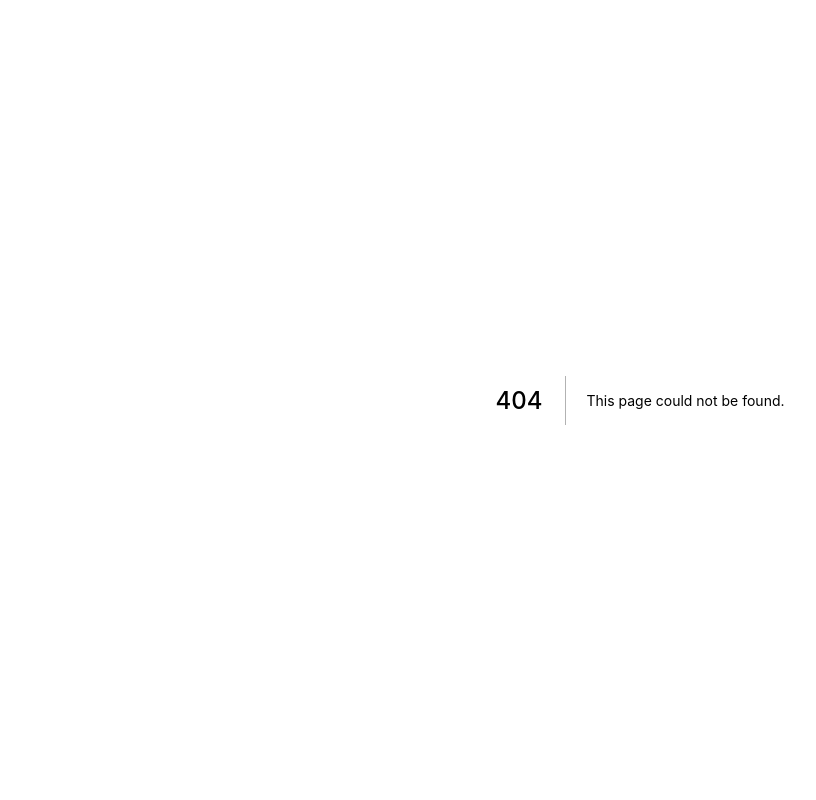
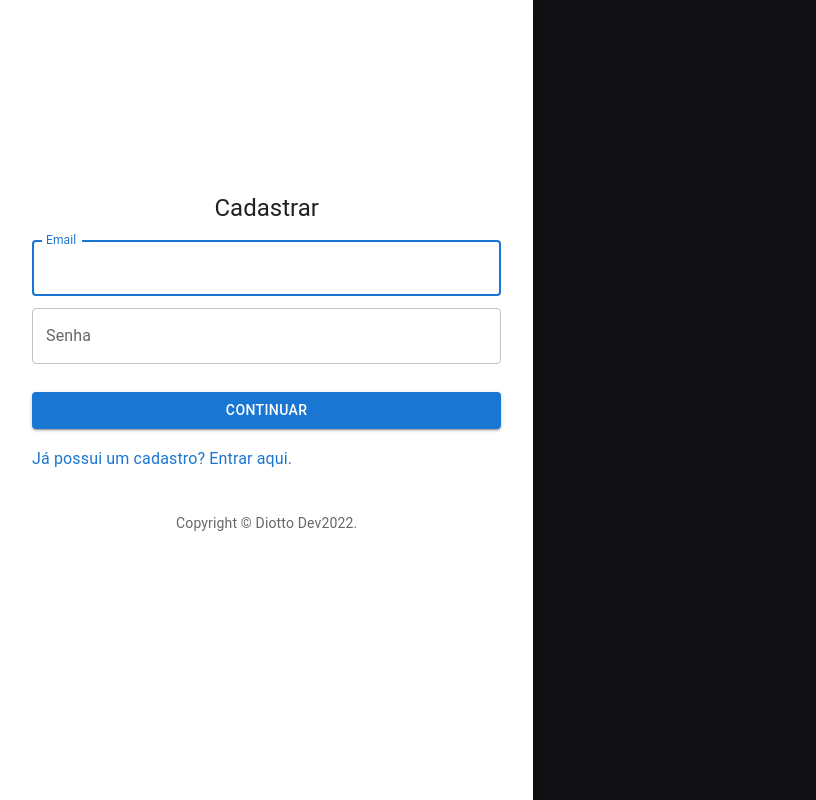
Before and after one commit to Diotto6/taskedtask-ui, a Next.js app: page /registration in a window 1280 px wide. Before the commit this address had no page. Shown: the whole page, without its empty margins (0-816 px from the left). Built offline with nearby package versions, Linux system fonts and the light colour scheme.

Commit message:
feat: create page user register (#1)

```diff
--- a/next.config.js
+++ b/next.config.js
@@ -1,7 +1,35 @@
 /** @type {import('next').NextConfig} */
+const path = require("path");
 const nextConfig = {
   reactStrictMode: true,
   swcMinify: true,
-}
+  poweredByHeader: false,
+  reactStrictMode: true,
+  eslint: {
+    // Warning: This allows production builds to successfully complete even if
+    // your project has ESLint errors.
+    ignoreDuringBuilds: true,
+  },
+  async redirects() {
+    return [
+      {
+        source: "/",
+        destination: "/login",
+        permanent: false,
+      },
+      {
+        source: "/restricted",
+        destination: "/messages",
+        permanent: false,
+      },
+    ];
+  },
 
-module.exports = nextConfig
+  webpack(config) {
+    // Set custom webpack config
+    config.resolve.modules.push(path.resolve("./src"));
+    return config;
+  },
+};
+
+module.exports = nextConfig;
--- a/package.json
+++ b/package.json
@@ -19,6 +19,7 @@
     "next": "12.2.5",
     "react": "18.2.0",
     "react-dom": "18.2.0",
+    "react-toastify": "^9.0.8",
     "styled-components": "^5.3.5",
     "yup": "^0.32.11"
   },
--- a/src/pages/_app.tsx
+++ b/src/pages/_app.tsx
@@ -3,9 +3,13 @@ import type { AppProps } from "next/app";
 import { ThemeProvider } from "styled-components";
 import theme from "../styles/theme";
 
+import { ToastContainer } from "react-toastify";
+import "react-toastify/dist/ReactToastify.css";
+
 function MyApp({ Component, pageProps }: AppProps) {
   return (
     <ThemeProvider theme={theme}>
+      <ToastContainer />
       <Component {...pageProps} />
       <GlobalStyle />
     </ThemeProvider>
--- a/src/pages/_document.tsx
+++ b/src/pages/_document.tsx
@@ -38,17 +38,11 @@ export default class MyDocument extends Document {
   }
   render(): JSX.Element {
     return (
-      <Html lang="PT">
+      <Html lang="pt-br">
         <Head>
-          <meta charSet="utf-8" />
-          <link
-            rel="icon"
-            type="image/png"
-            sizes="16x16"
-            href="/favicons/favicon-ico"
-          />
-          <meta name="msapplication-TileColor" content="#ffffff" />
-          <meta name="theme-color" content="#ffffff" />
+          <meta charSet="UTF-8" />
+          <meta httpEquiv="X-UA-Compatible" content="ie=edge" />
+          <meta name="apple-mobile-web-app-title" content="Bertic" />
         </Head>
         <body>
           <Main />
--- a/src/pages/api/services/api.tsx
+++ b/src/pages/api/services/api.tsx
@@ -18,11 +18,11 @@ export const createSession = async ({ email, password }: UserTypeProps) => {
 //   return api.get(url);
 // };
 
-// export const createUser = async (email, password) => {
-//   let url = `/user`;
+export const createUser = async ({ email, password }: UserTypeProps) => {
+  let response = await axios.post("/user", { email, password });
 
-//   return api.post(url, { email, password });
-// };
+  return response.data;
+};
 
 // export const getMensagens = async (userId) => {
 //   let url = `/mensagens/${userId}`;
--- /dev/null
+++ b/src/pages/registration/index.tsx
@@ -0,0 +1,143 @@
+import Box from "@mui/material/Box";
+import Button from "@mui/material/Button";
+import CssBaseline from "@mui/material/CssBaseline";
+import Grid from "@mui/material/Grid";
+import Link from "@mui/material/Link";
+import Paper from "@mui/material/Paper";
+import { createTheme, ThemeProvider } from "@mui/material/styles";
+import TextField from "@mui/material/TextField";
+import Typography from "@mui/material/Typography";
+import { useFormik } from "formik";
+import { userSchema } from "../../schemas";
+import { CreateUserType } from "../../types";
+import { createUser } from "../api/services/api";
+import { toast } from "react-toastify";
+import { useRouter } from "next/router";
+import path from "node:path/win32";
+
+function Copyright(props: any) {
+  return (
+    <Typography
+      variant="body2"
+      color="text.secondary"
+      align="center"
+      {...props}
+    >
+      {"Copyright © "}
+      Diotto Dev
+      {new Date().getFullYear()}
+      {"."}
+    </Typography>
+  );
+}
+
+const createUserDefault: CreateUserType = {
+  email: "",
+  password: "",
+};
+
+const theme = createTheme();
+
+export default function LoginPage() {
+  const router = useRouter();
+  const formik = useFormik({
+    initialValues: createUserDefault,
+    validationSchema: userSchema,
+    onSubmit: async (values) => {
+      const data = {
+        email: values.email,
+        password: values.password,
+      };
+      const response = await createUser(data);
+      if (response.ok) {
+        toast.dismiss();
+        toast.success(response.message);
+        setTimeout(() => {
+          router.push("/login");
+        }, 1000);
+      } else {
+        toast.dismiss();
+        toast.error(response.message);
+      }
+    },
+  });
+
+  return (
+    <ThemeProvider theme={theme}>
+      <Grid container component="main" sx={{ height: "100vh" }}>
+        <CssBaseline />
+        <Grid item xs={12} sm={8} md={5} component={Paper} elevation={6} square>
+          <Box
+            sx={{
+              paddingTop: "8rem",
+              my: 8,
+              mx: 4,
+              display: "flex",
+              flexDirection: "column",
+              alignItems: "center",
+            }}
+          >
+            <Typography component="h1" variant="h5">
+              Cadastrar
+            </Typography>
+            <Box sx={{ mt: 1 }}>
+              <form onSubmit={formik.handleSubmit}>
+                <TextField
+                  margin="dense"
+                  fullWidth
+                  id="email"
+                  label="Email"
+                  name="email"
+                  autoComplete="email"
+                  autoFocus
+                  onChange={formik.handleChange}
+                  onBlur={formik.handleBlur}
+                  error={formik.touched.email && Boolean(formik.errors.email)}
+                  helperText={formik.touched.email && formik.errors.email}
+                  value={formik.values.email}
+                />
+                <TextField
+                  fullWidth
+                  margin="dense"
+                  name="password"
+                  label="Senha"
+                  type="password"
+                  id="password"
+                  onChange={formik.handleChange}
+                  onBlur={formik.handleBlur}
+                  error={
+                    formik.touched.password && Boolean(formik.errors.password)
+                  }
+                  helperText={formik.touched.password && formik.errors.password}
+                  value={formik.values.password}
+                />
+                <Button
+                  type="submit"
+                  fullWidth
+                  variant="contained"
+                  sx={{ mt: 3, mb: 2 }}
+                >
+                  Continuar
+                </Button>
+              </form>
+              <Grid container>
+                <Grid item>
+                  <Link
+                    href="/login"
+                    variant="subtitle1"
+                    sx={{
+                      textDecoration: "none",
+                    }}
+                  >
+                    {"Já possui um cadastro? Entrar aqui."}
+                  </Link>
+                </Grid>
+              </Grid>
+              <Copyright sx={{ mt: 5 }} />
+            </Box>
+          </Box>
+        </Grid>
+      </Grid>
+    </ThemeProvider>
+  );
+}
--- a/src/schemas.ts
+++ b/src/schemas.ts
@@ -1,6 +1,9 @@
 import * as yup from "yup";
 
 export const userSchema = yup.object({
-  email: yup.object().required(),
-  password: yup.object().required(),
+  email: yup.string().required("Campo obrigatório"),
+  password: yup
+    .string()
+    .min(8, "Senha deve conter no minimo 8 caracteres")
+    .required("Campo obrigatório"),
 });
--- /dev/null
+++ b/src/types.ts
@@ -0,0 +1,4 @@
+export type CreateUserType = {
+  email: string;
+  password: string;
+};
--- a/tsconfig.json
+++ b/tsconfig.json
@@ -1,6 +1,6 @@
 {
   "compilerOptions": {
-    "target": "es5",
+    "target": "ES2020",
     "lib": ["dom", "dom.iterable", "esnext"],
     "allowJs": true,
     "skipLibCheck": true,
```
Also changed, not shown: src/pages/index.tsx (deleted, +0 -20 lines), src/pages/login/index.tsx (renamed from src/pages/LoginPage/LoginPage.tsx), 1 other file (tests, documents, lock files or other folders).
